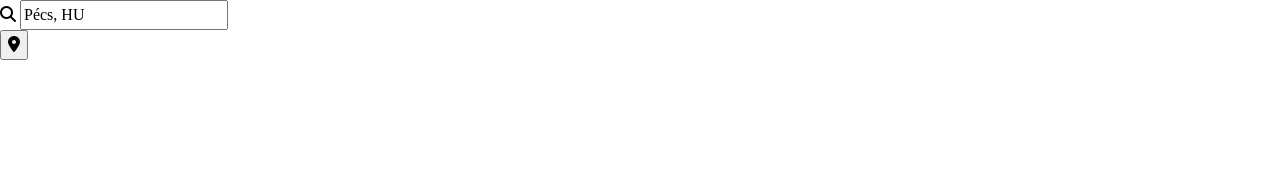
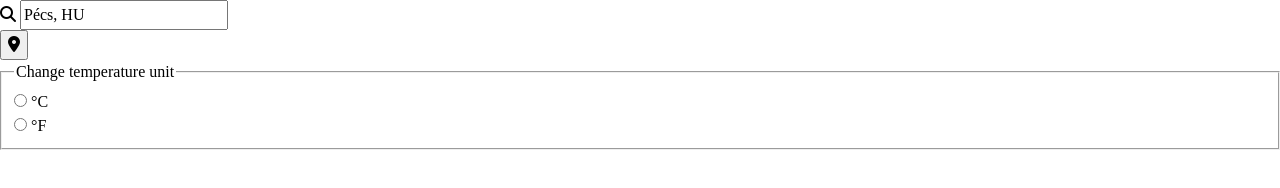
Before and after one commit to Honzi07/odin-weather-app, a website built with webpack: page src/index.html in a window 1280 px wide. Built offline with nearby package versions, Linux system fonts and the light colour scheme.

Commit message:
Add radio buttons for selecting temperature unit and update existing code.

```diff
--- a/src/index.html
+++ b/src/index.html
@@ -11,14 +11,37 @@
   </head>
   <body>
     <p class="status-message"></p>
-    <form class="search-form" action="">
-      <label for="search-input" aria-label="Search">
-        <i class="fa-solid fa-magnifying-glass"></i
+    <form class="search-form" action="get">
+      <label for="search-input" aria-label="search">
+        <i class="fa-solid fa-magnifying-glass" aria-hidden="true"></i
       ></label>
       <input value="Pécs, HU" type="text" id="search-input" name="search" />
     </form>
-    <button class="geolocation-btn">
-      <i class="fa-solid fa-location-dot"></i>
+    <button class="geolocation-btn" aria-label="geolocation">
+      <i class="fa-solid fa-location-dot" aria-hidden="true"></i>
     </button>
+    <fieldset class="temp-selection">
+      <legend>Change temperature unit</legend>
+      <div class="temp-celsius">
+        <input
+          type="radio"
+          id="celsius"
+          value="celsius"
+          name="temp-unit"
+          data-unit="metric"
+        />
+        <label for="celsius">°C</label>
+      </div>
+      <div class="temp-fahrenheit">
+        <input
+          type="radio"
+          id="fahrenheit"
+          value="fahrenheit"
+          name="temp-unit"
+          data-unit="us"
+        />
+        <label for="fahrenheit">°F</label>
+      </div>
+    </fieldset>
   </body>
 </html>
```
